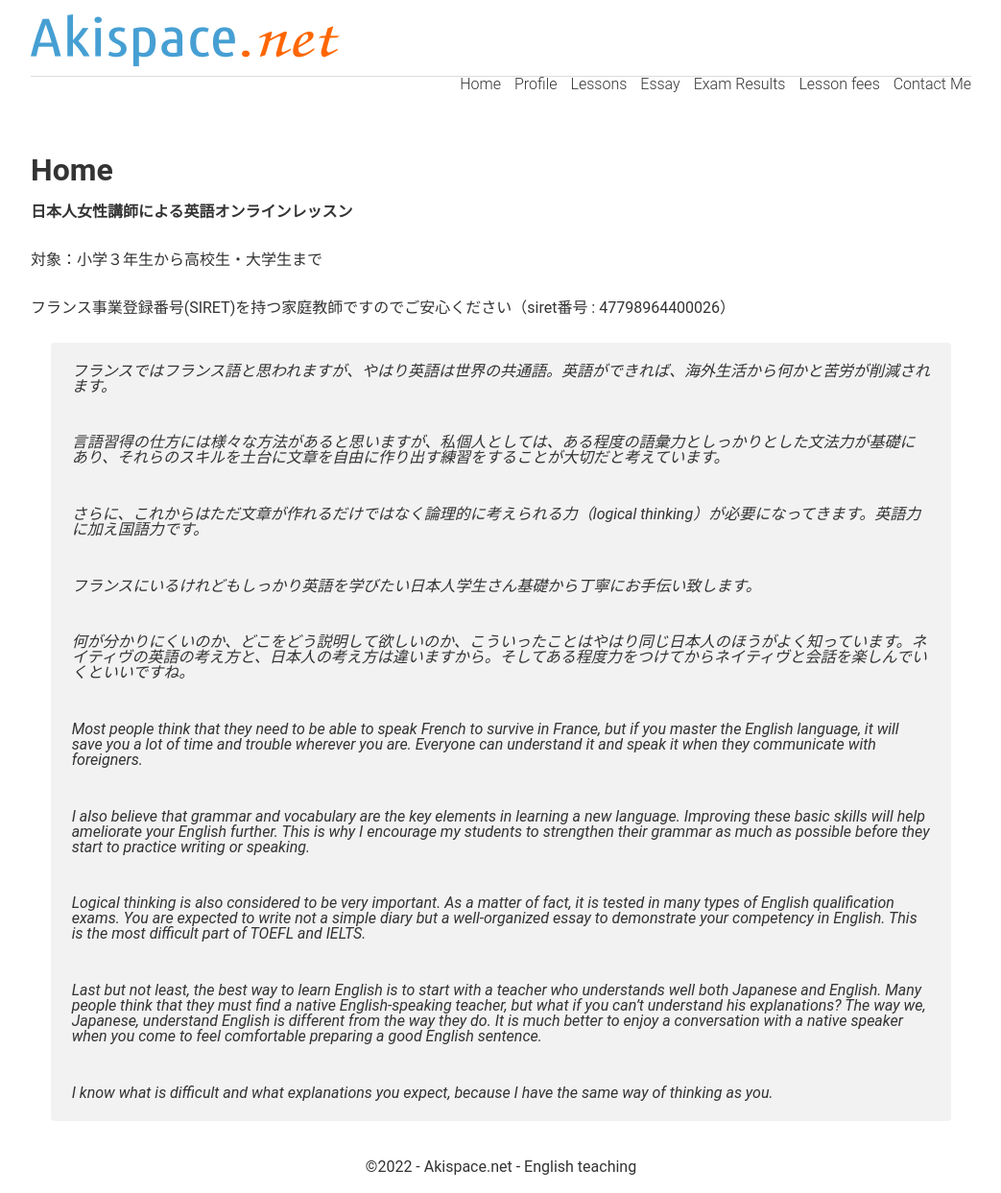
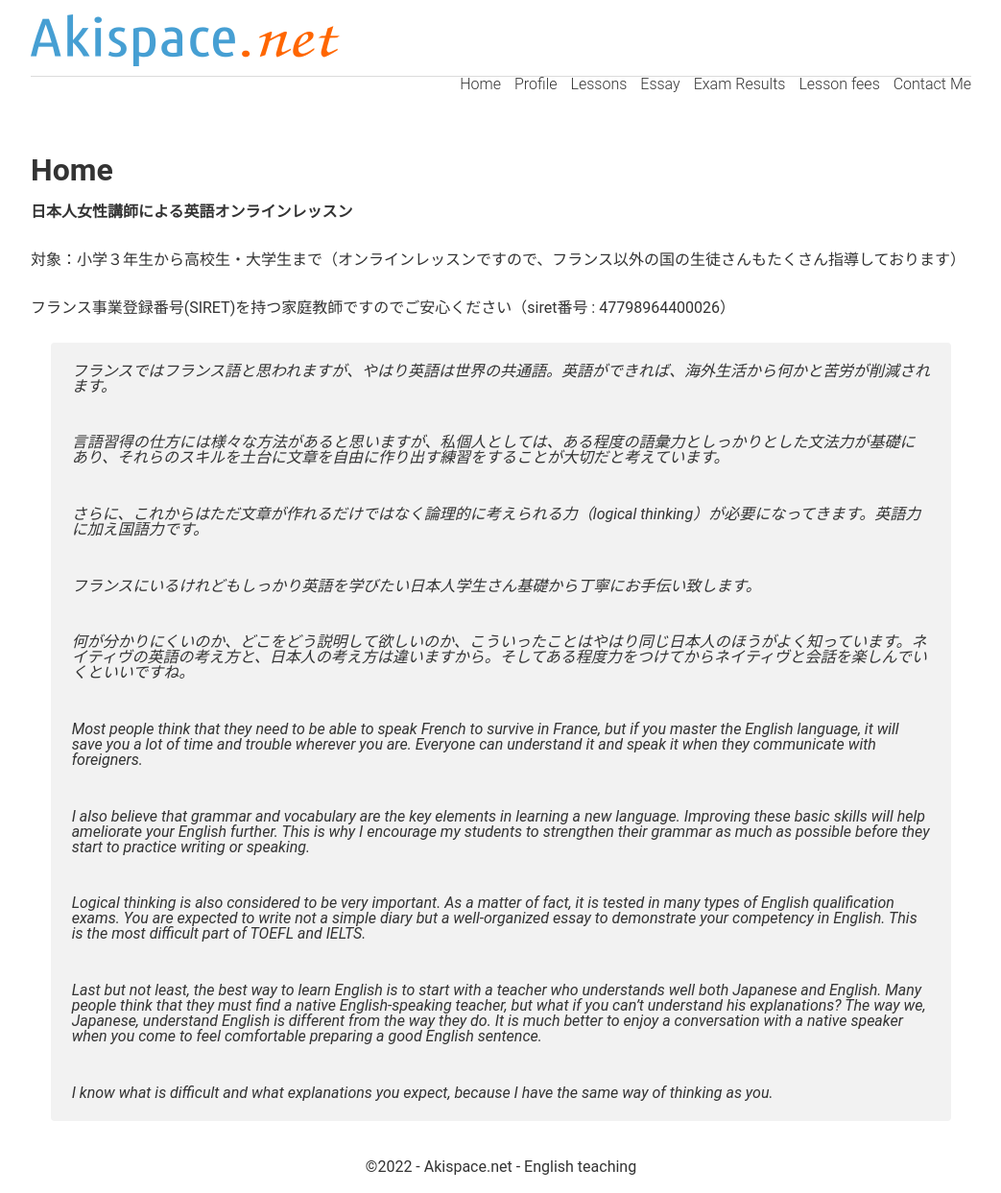
Before and after one commit to phocean/akispace, a Jekyll site: the page built from index.md, in a window 1280 px wide. Shown: the whole page at 96% size, without its empty margins (118-1161 px from the left). Built offline with Jekyll 4.4.1, drawn with Linux system fonts in a browser that asks for light colours.

Commit message:
Update index.md

```diff
--- a/index.md
+++ b/index.md
@@ -10,7 +10,7 @@ description: フランス、パリ/ブローニュで探す英語家庭教師。
 
 **日本人女性講師による英語オンラインレッスン**
 
-対象：小学３年生から高校生・大学生まで
+対象：小学３年生から高校生・大学生まで（オンラインレッスンですので、フランス以外の国の生徒さんもたくさん指導しております）
 
 フランス事業登録番号(SIRET)を持つ家庭教師ですのでご安心ください（siret番号 : 47798964400026）
 
```
